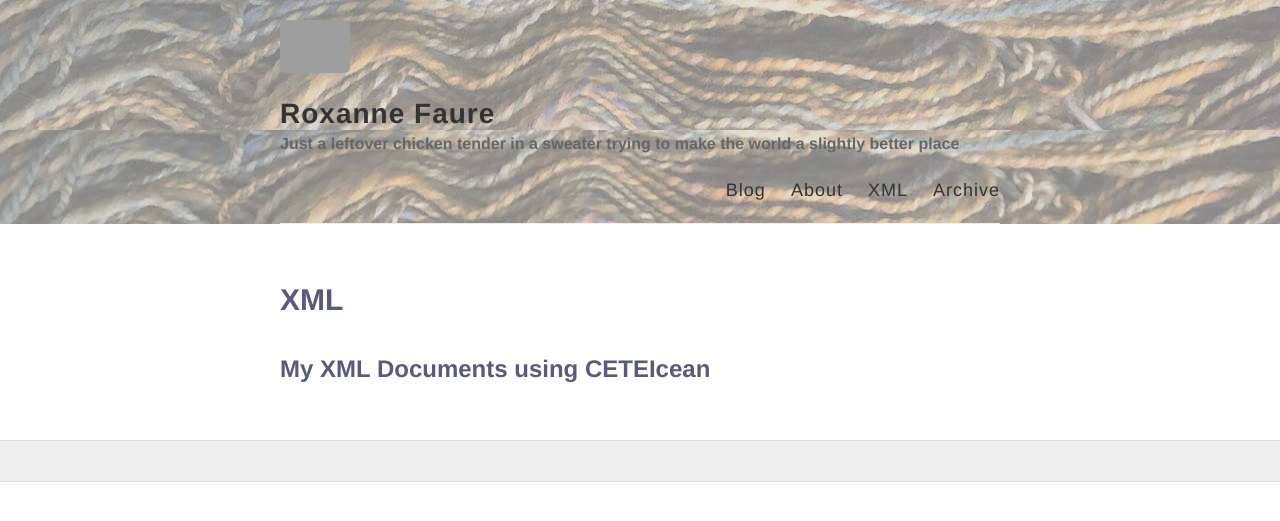
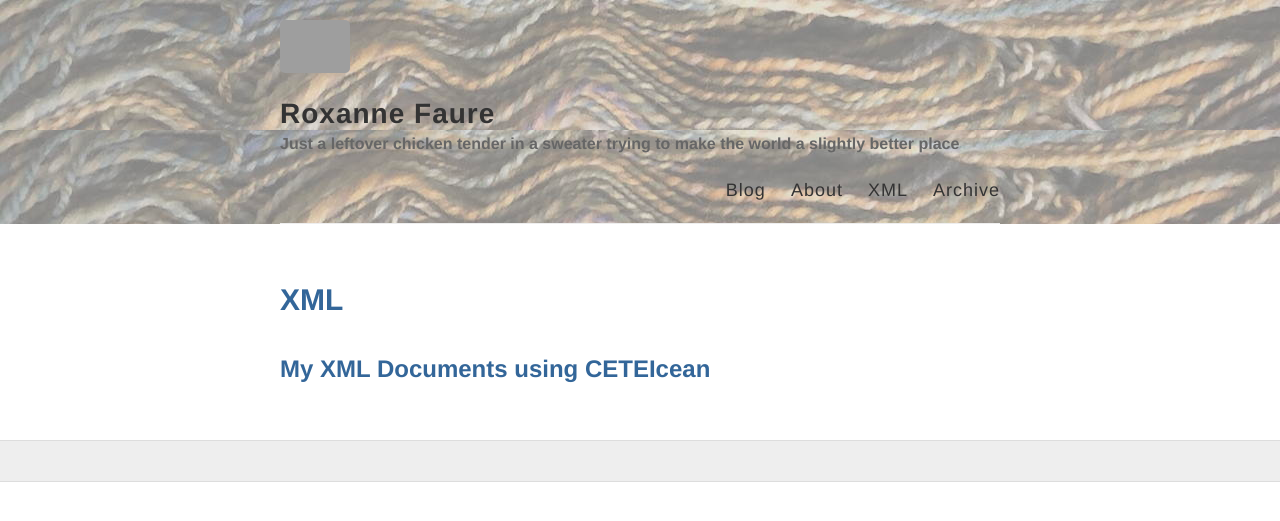
Before and after one commit to RoxanneFaure/RoxanneFaure.github.io, a Jekyll site: the page built from _pages/xml_docs.md, in a window 1280 px wide. Shown: the top 521 px of the page. Built offline with Jekyll 4.4.1, drawn with Linux system fonts in a browser that asks for light colours; grey boxes are pictures that could not be loaded.

Commit message:
Update _variables.scss

```diff
--- a/_sass/_variables.scss
+++ b/_sass/_variables.scss
@@ -13,7 +13,7 @@ $darkGray: #333;
 $gray: #666;
 $lightGray: #eee;
 $white: #fff;
-$grayBlue: #585c7a;
+$grayBlue: #336699;
 $fuchsia: #e620c8;
 
 // Font stacks
```
